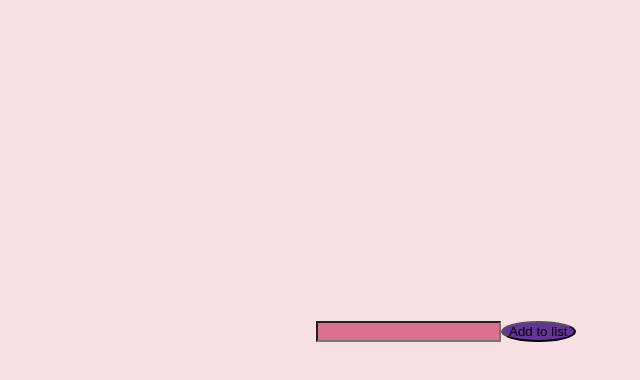
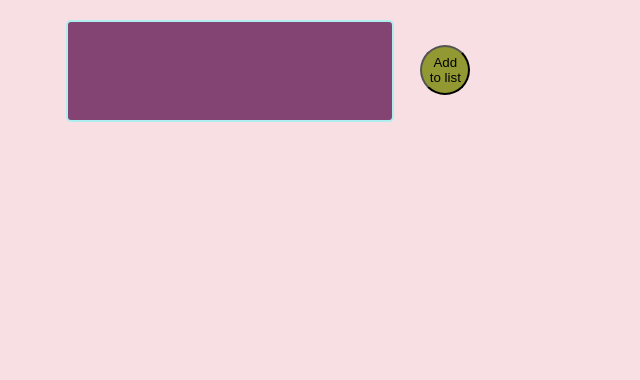
Before and after one commit to Mahdiyeh-Asgharpour/to-do-list, a React (Create React App) app: page / in a window 1280 px wide. Shown: the top 380 px of the page, without its empty margins (372-1012 px from the left). Built offline with nearby package versions, Linux system fonts and the light colour scheme; a web font is replaced by a local one.

Commit message:
Add files via upload

```diff
--- a/src/App.css
+++ b/src/App.css
@@ -1,18 +1,26 @@
-body{
-  background-color: rgb(248, 223, 227);
-
-}
-.App{
+/* .App{
   margin-left: 43em;
   margin-top: 20em;
-}
+} */
 input{
-  background-color:palevioletred;
+  background-color:rgb(131, 68, 116);
+  border: 2px solid paleturquoise;
+  width: 10em;
+  height: 3em;
+  font-size: xx-large;
+  border-radius: 5PX;
+  font-family:"thabit" ;
+  font-weight: bolder;
+  font-style: italic;
 
 }
 button{
-  background-color: rebeccapurple;
+  background-color: rgb(146, 153, 51);
   border-radius: 50%;
+  margin-left: 2em;
+  width: 50px;
+  height: 50px;
+  margin-top: 20PX;
 }
 .add-list{
   display: block;
--- a/src/App.js
+++ b/src/App.js
@@ -1,7 +1,10 @@
 
 import './App.css';
 import {useState} from "react";
+
+
 function App() {
+
   const [lists,setLists]=useState([]);
   const [newLists,setNewLists]=useState("");
   const handleChange=(event)=>{
@@ -31,5 +34,4 @@ function App() {
     </div>
   );
 }
-
 export default App;
--- a/src/index.css
+++ b/src/index.css
@@ -1,4 +1,4 @@
-body {
+/* body {
   margin: 0;
   font-family: -apple-system, BlinkMacSystemFont, 'Segoe UI', 'Roboto', 'Oxygen',
     'Ubuntu', 'Cantarell', 'Fira Sans', 'Droid Sans', 'Helvetica Neue',
@@ -10,4 +10,22 @@ body {
 code {
   font-family: source-code-pro, Menlo, Monaco, Consolas, 'Courier New',
     monospace;
+} */
+@font-face {
+  font-family: "thabit";
+  src: local("CustomFont1Name"),
+       url("d:\programming\font\AliMD-1fonts-d636f27\fonts\thabit.ttf") format("truetype");
+
 }
+
+body{
+  font-family:"thabit" ;
+  font-weight: bolder;
+  background-color: rgb(248, 223, 227);
+  justify-content: center;
+  display: flex;
+  text-align: center;
+  align-items: center;
+  font-size: large;
+  margin-top: 20PX;
+}
--- a/src/index.js
+++ b/src/index.js
@@ -3,6 +3,8 @@ import ReactDOM from 'react-dom/client';
 import './index.css';
 import App from './App';
 import reportWebVitals from './reportWebVitals';
+// import 'd:\programming\font\AliMD-1fonts-d636f27\fonts\thabit.ttf';
+
 
 const root = ReactDOM.createRoot(document.getElementById('root'));
 root.render(
```
